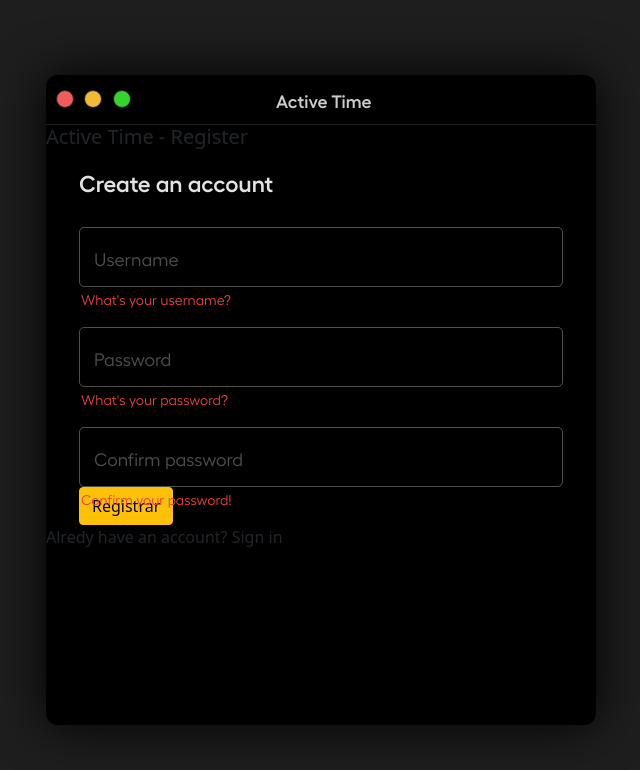
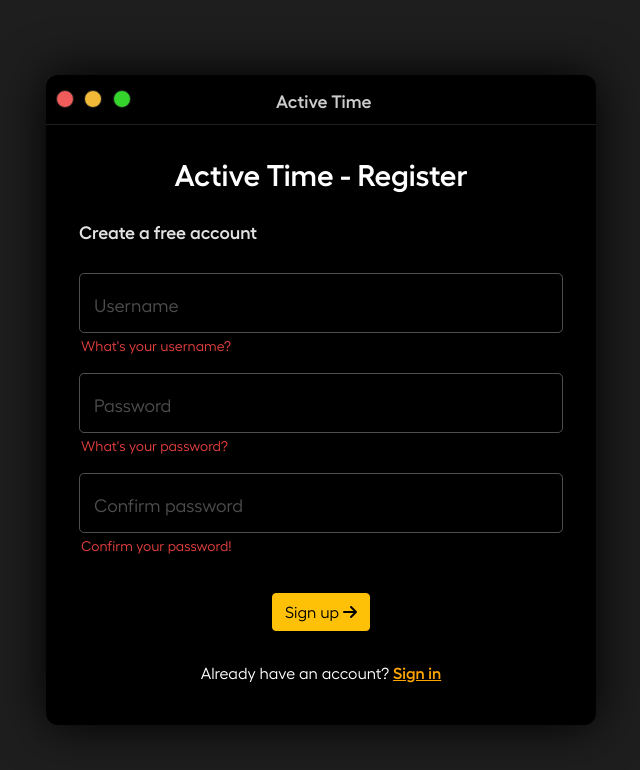
Before and after one commit to SebastianCB-dev/ActiveTimeAngular, an Angular app: page / in a window 1280 px wide. Both pictures are taken after a click on the item "Sign up". Shown: the top 770 px of the page, without its empty margins (319-959 px from the left). Built offline with nearby package versions, Linux system fonts and the light colour scheme.

Commit message:
Feat: Added GUI Register

```diff
--- a/src/app/auth/register/register.component.css
+++ b/src/app/auth/register/register.component.css
@@ -45,7 +45,6 @@
 .box .title .points .point {
   width: 18px;
   height: 18px;
-  background-color: red;
   border-radius: 100%;
   border: 1px solid #1E1E1E;
 }
@@ -97,7 +96,8 @@
   color: #fff;
   font-family: "Hellix-SemiBold";
   font-size: 30px;
-  margin-top: 20px;
+  margin-top: 30px;
+  margin-bottom: 30px;
 }
 
 .box .content .box-form {
@@ -108,7 +108,7 @@
 .box .content .box-form h5 {
   color: rgb(226, 226, 226);
   font-family: "Hellix-SemiBold";
-  font-size: 23px;
+  font-size: 18px;
   margin-bottom: 30px;
 }
 .box .content .box-form .txt-username,
@@ -187,3 +187,30 @@
   font-size: 14px;
   font-family: "Hellix-Regular";
 }
+
+.box .content .box-form button {
+  display: block;
+  margin: 0 auto;
+  margin-top: 60px;
+  margin-bottom: 30px;
+  font-family: "Hellix-Regular";
+  transition: all 300ms;
+}
+.box .content .box-form button:hover {
+  font-family: "Hellix-SemiBold";
+  box-shadow: 0px 0px 10px #FFA500FF;
+}
+.box .content p {
+  color: #fff;
+  font-family: "Hellix-Regular";
+  text-align: center;
+}
+.box .content p a{
+  font-family: "Hellix-SemiBold";
+  color: #FFA500FF;
+  cursor: pointer;
+}
+
+.box .content p a:hover {
+  text-decoration: underline;
+}
--- a/src/app/auth/register/register.component.html
+++ b/src/app/auth/register/register.component.html
@@ -16,10 +16,10 @@
     </div>
 
     <div class="content">
-      <h5>Active Time - Register</h5>
+      <h3>Active Time - Register</h3>
       <!-- Form -->
       <form class="box-form">
-        <h5>Create an account</h5>
+        <h5>Create a free account</h5>
         <!-- Username -->
         <input type="text"
                class="txt-username" required>
@@ -40,9 +40,9 @@
 
         <!-- Submit -->
         <button class="btn btn-warning"
-                type="submit">Registrar</button>
+                type="submit">Sign up <i class="fa-solid fa-arrow-right"></i></button>
       </form>
-      <p>Alredy have an account? <a>Sign in</a></p>
+      <p>Already have an account? <a routerLink="/auth/login">Sign in</a></p>
     </div>
 
   </div>
```
